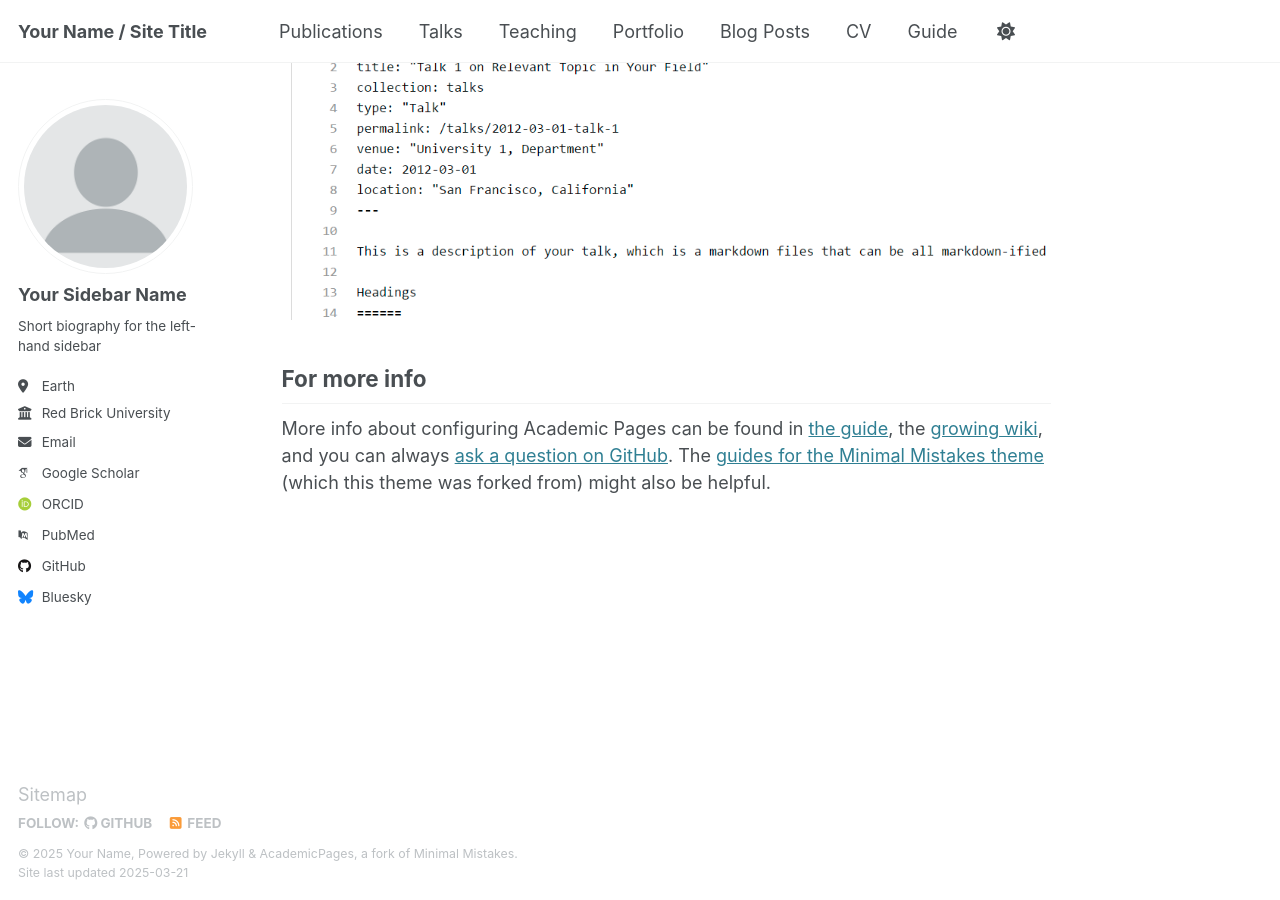
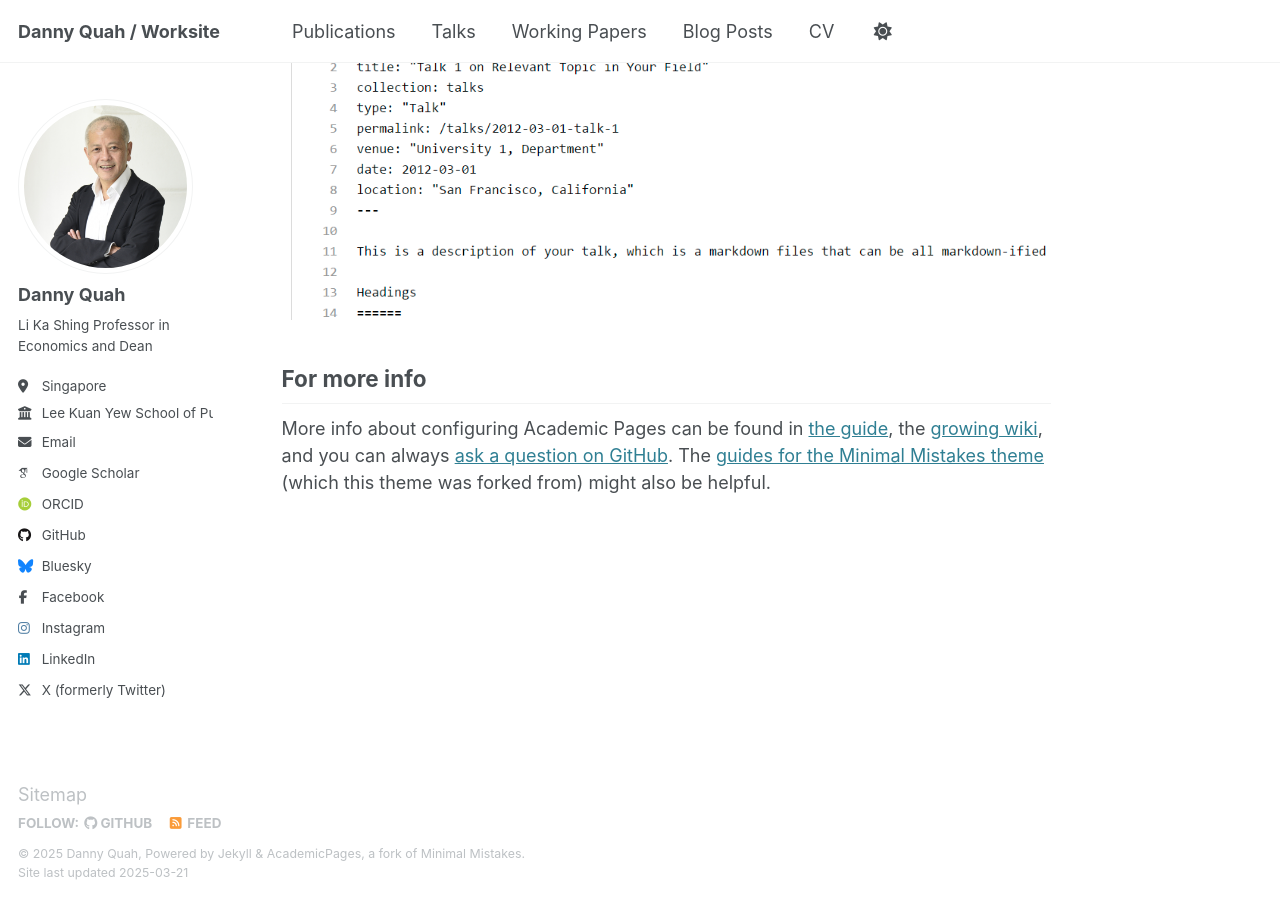
Before and after one commit to DannyQuah/DannyQuah.github.io, a Jekyll site: the page built from _pages/about.md, in a window 1280 px wide and 900 px high, scrolled down 2635 px. Built offline with Jekyll 4.4.1, drawn with Linux system fonts in a browser that asks for light colours; some web fonts are replaced.

Commit message:
Init academicpages version

```diff
--- a/_config.yml
+++ b/_config.yml
@@ -9,11 +9,11 @@
 # Basic Site Settings
 locale                   : "en-US"
 site_theme               : "default"
-title                    : "Your Name / Site Title"
+title                    : "Danny Quah / Worksite"
 title_separator          : "-"
-name                     : &name "Your Name"
+name                     : &name "Danny Quah"
 description              : &description "personal description"
-url                      : https://academicpages.github.io # the base hostname & protocol for your site e.g. "https://[your GitHub username].github.io"
+url                      : https://DannyQuah.github.io # the base hostname & protocol for your site e.g. "https://[your GitHub username].github.io"
 baseurl                  : "" # the subpath of your site, e.g. "/blog"
 repository               : "academicpages/academicpages.github.io"
 
@@ -22,22 +22,22 @@ repository               : "academicpages/academicpages.github.io"
 #               Additional customization can be done by editing /_includes/author-profile.html
 author:
   # Biographic information
-  avatar           : "profile.png"
-  name             : "Your Sidebar Name"
+  avatar           : "2020.09.02.1530-NUS-115th-Anniversary-Coffeetable-DQ-jacket-headshot.jpg"
+  name             : "Danny Quah"
   pronouns         : # example: "she/her"
-  bio              : "Short biography for the left-hand sidebar"
-  location         : "Earth"
-  employer         : "Red Brick University"
+  bio              : "Li Ka Shing Professor in Economics and Dean"
+  location         : "Singapore"
+  employer         : "Lee Kuan Yew School of Public Policy, NUS"
   uri              : # URL
-  email            : "none@example.org"
+  email            : "D.Quah@nus.edu.sg"
 
   # Academic websites
   arxiv            : # URL - Update with the correct link to your profile
-  googlescholar    : "https://scholar.google.com/citations?user=PS_CX0AAAAAJ"
+  googlescholar    : "https://scholar.google.com/citations?user=qS-fnM8AAAAJ&hl=en"
   impactstory      : # URL
-  orcid            : "http://orcid.org/yourorcidurl"
+  orcid            : "http://orcid.org/0000-0002-0397-1617"
   semantic         : # URL
-  pubmed           : "https://www.ncbi.nlm.nih.gov/pubmed/?term=john+snow"
+  pubmed           : # URL
   researchgate     : # URL
   scopus           : # URL
 
@@ -45,21 +45,21 @@ author:
   bitbucket        : # Username - Update with your username on the site
   codepen          : # Username
   dribbble         : # Username
-  github           : "academicpages"
+  github           : "DannyQuah"
   kaggle           : # Username
   stackoverflow    : # User number or user number and name (i.e., use "1" or "1/jeff-atwood")
 
   # Social media
   bluesky          : "bsky.app" # Replace this with you Bluesky username
-  facebook         : # Username
+  facebook         : "DannyQuah"
   flickr           : # Username
   foursquare       : # Username
   goodreads        : # Username
   google_plus      : # Username
   keybase          : # Username
-  instagram        : # Username
+  instagram        : "DannyQuah"
   lastfm           : # Username
-  linkedin         : # Username
+  linkedin         : "DannyQuah"
   mastodon         : # URL
   medium           : # URL
   pinterest        : # Username
@@ -67,7 +67,7 @@ author:
   steam            : # Username
   telegram         : # URL
   tumblr           : # Username
-  twitter          : # Username for X / Twitter
+  twitter          : "DannyQuah"
   vine             : # Username
   weibo            : # Username
   wikipedia        : # Username
--- a/_data/navigation.yml
+++ b/_data/navigation.yml
@@ -14,11 +14,14 @@ main:
   - title: "Talks"
     url: /talks/
 
-  - title: "Teaching"
+  - title: "Working Papers"
     url: /teaching/
 
-  - title: "Portfolio"
-    url: /portfolio/
+  # - title: "Teaching"
+  #   url: /teaching/
+
+  # - title: "Portfolio"
+  #   url: /portfolio/
 
   - title: "Blog Posts"
     url: /year-archive/
@@ -29,5 +32,5 @@ main:
   # - title: "CV"
   #   url: /cv-json/
 
-  - title: "Guide"
-    url: /markdown/
+  # - title: "Guide"
+  #   url: /markdown/
```
Also changed, not shown: images/2020.09.02.1530-NUS-115th-Anniversary-Coffeetable-DQ-jacket-headshot.jpg (added), images/profile-original-blank.png (renamed from images/profile.png).
